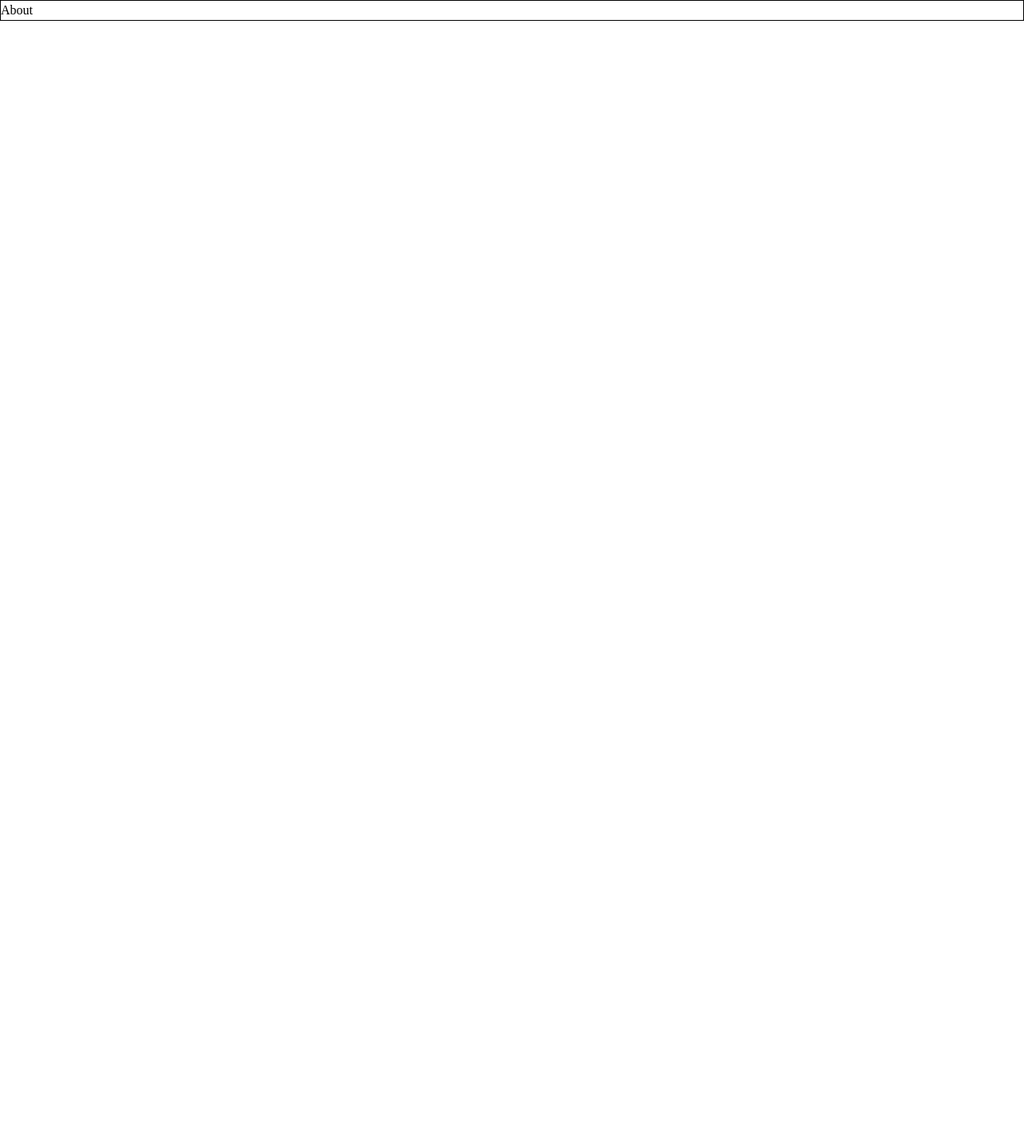
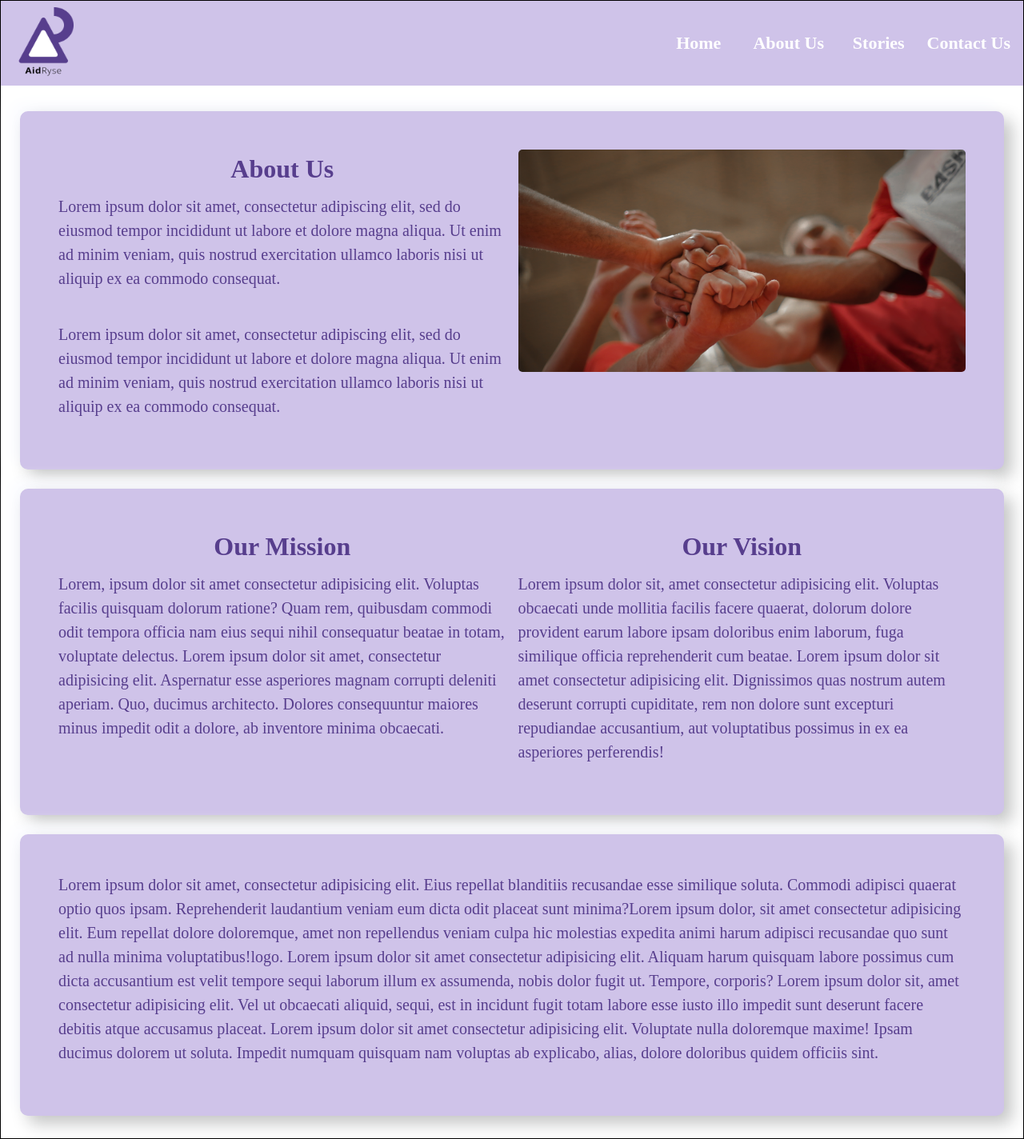
Before and after one commit to DevZibah/SCA-TeamHerHive, a React (Create React App) app: page /About in a window 1280 px wide. Shown: the whole page at 80% size. Before the commit the page ends 800 px from the top, so only its background shows below. Built offline with nearby package versions, Linux system fonts and the light colour scheme.

Commit message:
added about page

```diff
--- a/src/App.js
+++ b/src/App.js
@@ -5,6 +5,9 @@ import Stories from './Components/Stories'
 import About from './Components/About'
 import Audio from './Components/Audio'
 import './style/All.css'
+import './style/About.css'
+import './style/Stories.css'
+import './style/Contact.css'
 const App = () => {
   return (
     <div className='App'>
--- a/src/Components/About.js
+++ b/src/Components/About.js
@@ -1,8 +1,89 @@
 import React from 'react'
+import Navbar from './Navbar'
+import rec from '../assets/rec2.png'
 
 const About = () => {
   return (
-    <div>About</div>
+    <div>
+      <Navbar />
+      <main class='p-4'>
+        <section class='mt-2 first-section p-3 p-md-5'>
+          <div class='flex-1'>
+            <img src={rec} alt='' />
+          </div>
+          <article className='article-div'>
+            <div class='flex1'>
+              <h2>About Us</h2>
+              <p>
+                Lorem ipsum dolor sit amet, consectetur adipiscing elit, sed do
+                eiusmod tempor incididunt ut labore et dolore magna aliqua. Ut
+                enim ad minim veniam, quis nostrud exercitation ullamco laboris
+                nisi ut aliquip ex ea commodo consequat.
+              </p>
+              <br />
+              <p>
+                Lorem ipsum dolor sit amet, consectetur adipiscing elit, sed do
+                eiusmod tempor incididunt ut labore et dolore magna aliqua. Ut
+                enim ad minim veniam, quis nostrud exercitation ullamco laboris
+                nisi ut aliquip ex ea commodo consequat.
+              </p>
+            </div>
+            <div class='flex-onee'>
+              <img src={rec} alt='' />
+            </div>
+          </article>
+        </section>
+        <section class='mt-4 first-section p-3 p-md-5 article-div'>
+          <div class='flex2'>
+            <h2>Our Mission</h2>
+            <p>
+              Lorem, ipsum dolor sit amet consectetur adipisicing elit. Voluptas
+              facilis quisquam dolorum ratione? Quam rem, quibusdam commodi odit
+              tempora officia nam eius sequi nihil consequatur beatae in totam,
+              voluptate delectus. Lorem ipsum dolor sit amet, consectetur
+              adipisicing elit. Aspernatur esse asperiores magnam corrupti
+              deleniti aperiam. Quo, ducimus architecto. Dolores consequuntur
+              maiores minus impedit odit a dolore, ab inventore minima
+              obcaecati.
+            </p>
+          </div>
+          <div class='flex-2'>
+            <h2>Our Vision</h2>
+            <p>
+              Lorem ipsum dolor sit, amet consectetur adipisicing elit. Voluptas
+              obcaecati unde mollitia facilis facere quaerat, dolorum dolore
+              provident earum labore ipsam doloribus enim laborum, fuga
+              similique officia reprehenderit cum beatae. Lorem ipsum dolor sit
+              amet consectetur adipisicing elit. Dignissimos quas nostrum autem
+              deserunt corrupti cupiditate, rem non dolore sunt excepturi
+              repudiandae accusantium, aut voluptatibus possimus in ex ea
+              asperiores perferendis!
+            </p>
+          </div>
+        </section>
+        <section class='flexbox3 p-3 mt-4 mb-1  p-md-5'>
+          <p>
+            Lorem ipsum dolor sit amet, consectetur adipisicing elit. Eius
+            repellat blanditiis recusandae esse similique soluta. Commodi
+            adipisci quaerat optio quos ipsam. Reprehenderit laudantium veniam
+            eum dicta odit placeat sunt minima?Lorem ipsum dolor, sit amet
+            consectetur adipisicing elit. Eum repellat dolore doloremque, amet
+            non repellendus veniam culpa hic molestias expedita animi harum
+            adipisci recusandae quo sunt ad nulla minima voluptatibus!logo.
+            Lorem ipsum dolor sit amet consectetur adipisicing elit. Aliquam
+            harum quisquam labore possimus cum dicta accusantium est velit
+            tempore sequi laborum illum ex assumenda, nobis dolor fugit ut.
+            Tempore, corporis? Lorem ipsum dolor sit, amet consectetur
+            adipisicing elit. Vel ut obcaecati aliquid, sequi, est in incidunt
+            fugit totam labore esse iusto illo impedit sunt deserunt facere
+            debitis atque accusamus placeat. Lorem ipsum dolor sit amet
+            consectetur adipisicing elit. Voluptate nulla doloremque maxime!
+            Ipsam ducimus dolorem ut soluta. Impedit numquam quisquam nam
+            voluptas ab explicabo, alias, dolore doloribus quidem officiis sint.
+          </p>
+        </section>
+      </main>
+    </div>
   )
 }
 
--- a/src/Components/Contact.js
+++ b/src/Components/Contact.js
@@ -1,8 +1,11 @@
 import React from 'react'
+import Navbar from './Navbar'
 
 const Contact = () => {
   return (
-    <div>Contact</div>
+    <div>
+      <Navbar />
+    </div>
   )
 }
 
--- a/src/Components/Stories.js
+++ b/src/Components/Stories.js
@@ -1,8 +1,11 @@
 import React from 'react'
+import Navbar from './Navbar'
 
 const Stories = () => {
   return (
-    <div>Stories</div>
+    <div>
+      <Navbar />
+    </div>
   )
 }
 
--- /dev/null
+++ b/src/style/About.css
@@ -0,0 +1,74 @@
+.flex-1 img {
+  border-radius: 5px;
+  width: 100%;
+}
+.first-section {
+  background: #cfc3e9;
+  box-shadow: 10px 10px 20px rgba(22, 27, 29, 0.25), -10px -10px 20px #fafbff;
+  border-radius: 10px;
+}
+.flex-onee {
+  display: none;
+}
+.flex1 h2,
+.flex2 h2,
+.flex-2 h2 {
+  font-weight: 700;
+  font-size: 25px;
+  line-height: 48px;
+  color: #573e8d;
+}
+.flex1 p,
+.flex2 p,
+.flex-2 p,
+.flexbox3 p {
+  font-weight: 300;
+  font-size: 18px;
+  line-height: 30px;
+  text-align: start;
+  color: #573e8d;
+}
+.flexbox3 {
+  background: #cfc3e9;
+  box-shadow: 10px 10px 20px rgba(22, 27, 29, 0.25), -10px -10px 20px #fafbff;
+  border-radius: 10px;
+}
+@media (min-width: 768px) {
+  .flex-1 img {
+    display: none;
+  }
+  .flex-onee {
+    display: block;
+  }
+  .flex-onee img {
+    border-radius: 5px;
+    width: 100%;
+  }
+  .article-div {
+    display: grid;
+    grid-template-columns: repeat(2, 1fr);
+    grid-gap: 15px;
+  }
+  .flex1,
+  .flex-2,
+  .flex2 {
+    text-align: center;
+  }
+}
+@media (min-width: 1024px) {
+  .flex1 h2,
+  .flex2 h2,
+  .flex-2 h2 {
+    font-weight: 700;
+    font-size: 32px;
+    line-height: 48px;
+  }
+  .flex1 p,
+  .flex2 p,
+  .flex-2 p,
+  .flexbox3 p {
+    font-weight: 300;
+    font-size: 20px;
+    line-height: 30px;
+  }
+}
```
Also changed, not shown: src/style/Contact.css (added), src/style/Stories.css (added).
